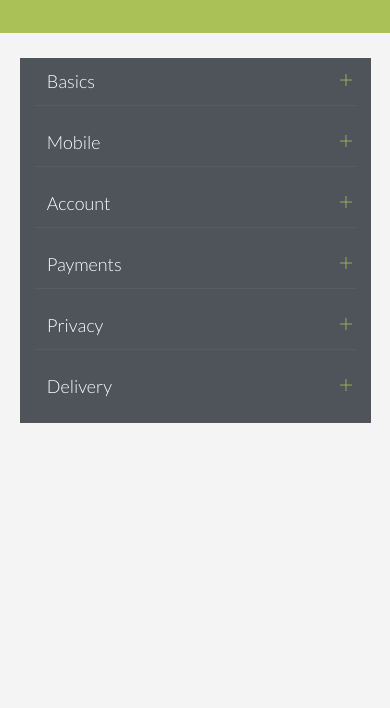
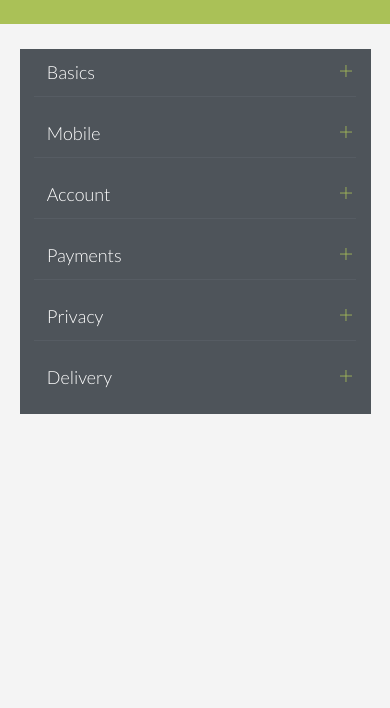
Before and after one commit to manishukla777/FAQ, a website: page index.html in a window 390 px wide. Shown: the part 136-844 px from the top of the page. Drawn offline with nearby package versions, Linux system fonts and the light colour scheme; files whose address does not match are found by name.

Commit message:
Resolve issues

```diff
--- a/index.html
+++ b/index.html
@@ -22,84 +22,34 @@
         <header>
 
             <nav>
-
                 <div class="row">
-
                     <div class="logo">
                         <h1 class="name">FAQ Template</h1>
                     </div>
-
                     <div class="menubar-before clearfix"></div>
-
                     <a class="mobile-nav-icon js--nav-icon"><i class="ion-navicon-round"></i></a>
-
                 </div>
-
             </nav>
-
         </header>
 
 
 
         <section class="section-about js--section-about section-publications js--section-publications" id="publications">
-
             <footer>
-
-                <div class="row">
-
-                    <div class="col span-1-of-6 box">
-                        <div class="contact-feature footer-nav">Basics</div>
-                        <i class="ion-ios-plus-empty icon-small"></i>
-                    </div>
-
-                    <div class="col span-1-of-6 box">
-                        <div class="contact-feature footer-nav">Mobile</div>
-                        <i class="ion-ios-plus-empty icon-small"></i>
-                    </div>
-
-                    <div class="col span-1-of-6 box">
-                        <div class="contact-feature footer-nav">Account</div>
-                        <i class="ion-ios-plus-empty icon-small"></i>
-                    </div>
-
-                    <div class="col span-1-of-6 box">
-                        <div class="contact-feature footer-nav">Payments</div>
-                        <i class="ion-ios-plus-empty icon-small"></i>
-                    </div>
-
-                    <div class="col span-1-of-6 box">
-                        <div class="contact-feature footer-nav">Privacy</div>
-                        <i class="ion-ios-plus-empty icon-small"></i>
-                    </div>
-
-                    <div class="col span-1-of-6 box">
-                        <div class="contact-feature footer-nav">Delivery</div>
-                        <i class="ion-ios-plus-empty icon-small"></i>
-                    </div>
-
+                <div class="row left-nav">
                 </div>
-
             </footer>
-
-
-
             <div class="row about-publications">
-
             </div>
-
             <div class="clearfix"></div>
-
         </section>
 
 
         <div id="myModal" class="modal">
-
-                <!-- Modal content -->
                 <div class="modal-content">
                     <span class="close">&times;</span>
                     <div class="add-faq-content"></div>
                 </div>
-
         </div>
 
 
--- a/resources/css/queries.css
+++ b/resources/css/queries.css
@@ -36,11 +36,6 @@
     }
 
 }
-
-@media only screen and (max-width: 504px) {
-
-}
-
 
 @media only screen and (max-width: 480px) {
 
--- a/resources/css/style.css
+++ b/resources/css/style.css
@@ -141,7 +141,7 @@ header {
     background-size: cover;
     background-position: center;
     text-align: center;
-    height: 20vh;
+    height: 160px;
 
     display:flex;
     align-items: center;
@@ -445,6 +445,7 @@ footer .col {
 
 .faq-container ul li {
     color: #aac157;
+    max-width: 86%;
 }
 
 .faq-content-0,
--- a/resources/js/script.js
+++ b/resources/js/script.js
@@ -9,6 +9,18 @@
     });
 
 });
+
+var getLeftNavInnerHTML = function(leftNavItemsArray) {
+  return `${leftNavItemsArray.map((item, index) =>
+    `<div class="col span-1-of-6 box">
+        <div class="contact-feature footer-nav">${item}</div>
+        <i class="ion-ios-plus-empty icon-small"></i>
+     </div>`
+  ).join('')}`
+}
+
+document.querySelector('.left-nav').innerHTML = getLeftNavInnerHTML(['Basics','Mobile','Account','Payments','Privacy','Delivery'])
+
 
 var listener = function () {
   var highlightedItems = document.querySelectorAll(".faq-container");
@@ -116,10 +128,6 @@ var getInnerHTML = function (headingText, questions) {
     </div>`
 }
 
-document.querySelector('.about-publications').innerHTML = getInnerHTML('Basics', getQuestions('Basics'))
-listener();
-
-
 var getMobileInnerHTML = function (headingText, questions) {
   return `
     <div>
@@ -136,6 +144,11 @@ var getMobileInnerHTML = function (headingText, questions) {
         </div>`
     ).join('')}`
 }
+
+
+
+document.querySelector('.about-publications').innerHTML = getInnerHTML('Basics', getQuestions('Basics'))
+listener();
 
 
   // Get the modal
```
